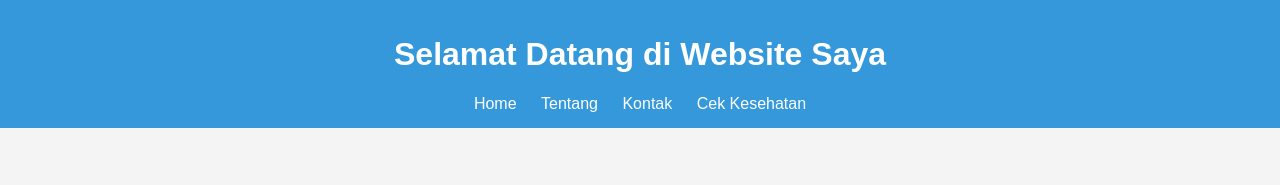
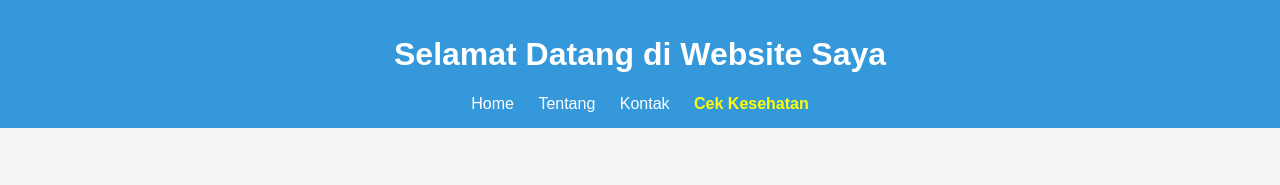
Before and after one commit to fitterramadan-tech/percobaan4, a plain HTML site: page index.html in a window 1280 px wide. Shown: the top 185 px of the page. Drawn offline with Linux system fonts and the light colour scheme.

Commit message:
Update style.css

```diff
--- a/style.css
+++ b/style.css
@@ -39,3 +39,8 @@ footer {
     background: #ddd;
     margin-top: 40px;
 }
+
+nav a.cek-nav {
+    color: yellow;
+    font-weight: bold;
+}
```
